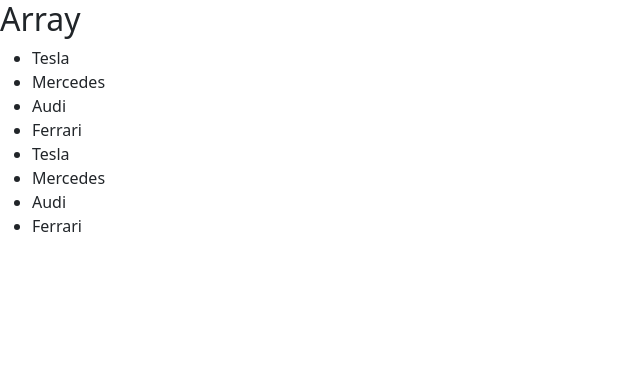
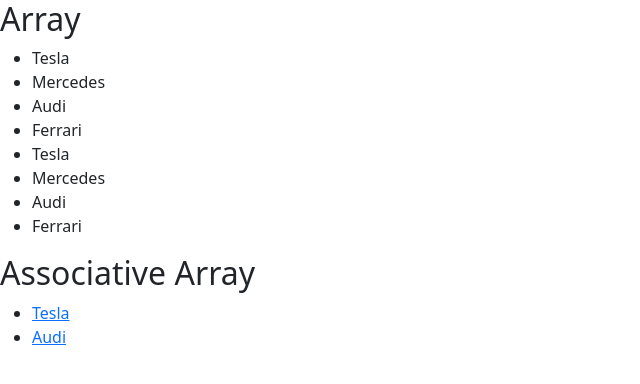
Before and after one commit to Sahinur-Salafee/laracast, a PHP site: page / in a window 1280 px wide. Shown: the top 384 px of the page, without its empty margins (0-640 px from the left). Run offline with PHP 8.4, Linux system fonts and the light colour scheme.

Commit message:
Associative Array in PHP.

```diff
--- a/array.php
+++ b/array.php
@@ -15,3 +15,32 @@ $cars = ['Tesla', 'Mercedes', 'Audi', 'Ferrari'];
             <li><?php echo $car; ?></li>
         <?php endforeach; ?>
 </ul>
+
+<h2>Associative Array</h2>
+
+<?php
+    $cars = [
+        [
+            "name" => "Tesla",
+            "model" => "Roadster",
+            "website" => 'https://www.tesla.com/roadster'
+        ],
+        [
+            "name" => "Audi",
+            "model" => "Audi A7",
+            "website" => 'https://www.audi-mediacenter.com/en/audi-a7-sportback-12055'
+        ]
+    ]
+?>
+
+<ul>
+    <?php foreach($cars as $car): ?>
+
+            <li>
+                <a href="<?php echo $car['website'] ?>" target="_blank">
+                    <?php echo $car['name']; ?>
+                </a>
+            </li>
+
+    <?php endforeach; ?>
+</ul>
```
